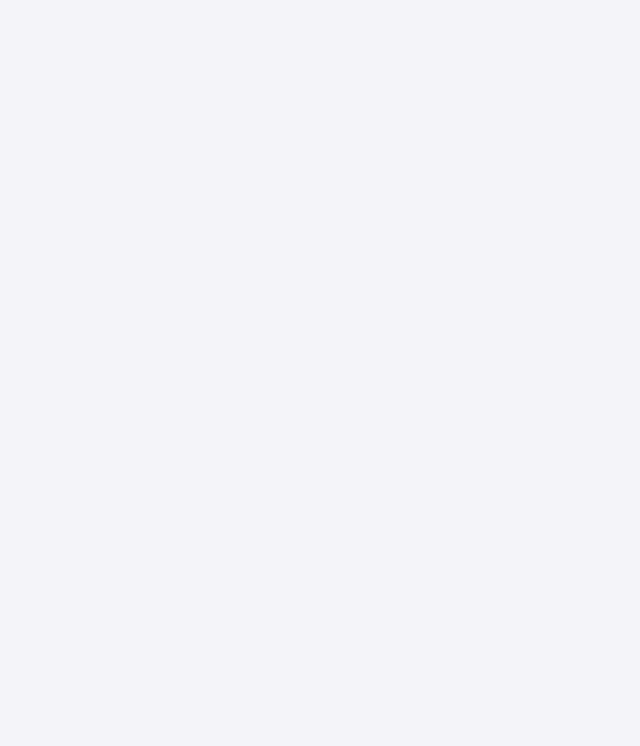
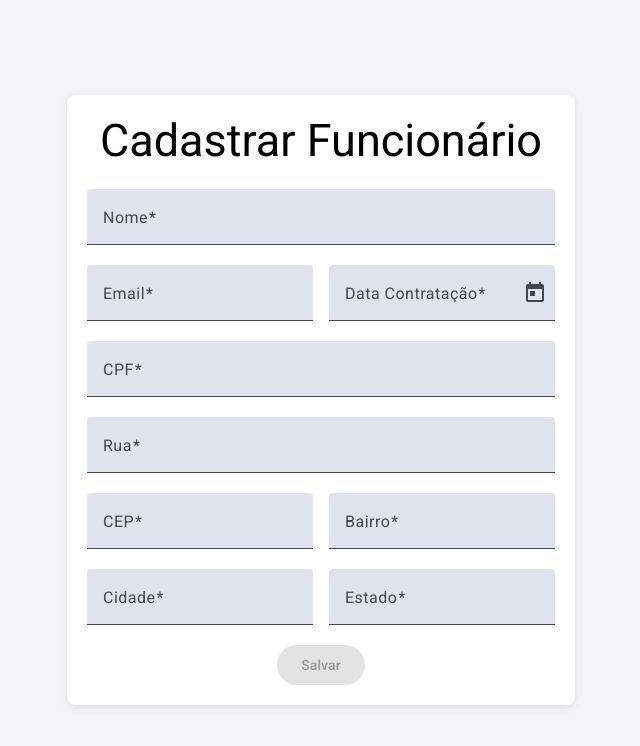
Before and after one commit to GustavoAzHenrique/Projeto-Teste-Directon, an Angular app: page /registro in a window 1280 px wide. Before the commit this address led to /. Shown: the top 746 px of the page, without its empty margins (319-959 px from the left). Built offline with nearby package versions, Linux system fonts and the light colour scheme.

Commit message:
Segundo commit

```diff
--- a/src/app/app.config.ts
+++ b/src/app/app.config.ts
@@ -6,5 +6,5 @@ import { provideClientHydration } from '@angular/platform-browser';
 import { provideAnimationsAsync } from '@angular/platform-browser/animations/async';
 
 export const appConfig: ApplicationConfig = {
-  providers: [provideZoneChangeDetection({ eventCoalescing: true }), provideRouter(routes), provideClientHydration(), provideAnimationsAsync()]
+  providers: [provideZoneChangeDetection({ eventCoalescing: true }), provideRouter(routes), provideClientHydration(), provideAnimationsAsync(), provideAnimationsAsync()]
 };
--- a/src/app/app.routes.ts
+++ b/src/app/app.routes.ts
@@ -8,4 +8,6 @@ export const routes: Routes = [
       title: 'Pagina Login',
       loadComponent: () => import('./login/login.component').then(m => m.LoginComponent)
     },
+    { path: 'registro', title: 'Pagina Cadastro', loadComponent: () => import('./registro/registro.component').then(m => m.RegistroComponent) },
+
 ];
--- /dev/null
+++ b/src/app/funcionario/funcionario-lista/funcionario-lista.component.html
@@ -0,0 +1 @@
+<p>funcionario-lista works!</p>
--- a/src/app/login/login.component.ts
+++ b/src/app/login/login.component.ts
@@ -5,7 +5,6 @@ import { MatButtonModule } from '@angular/material/button';
 import { MatCardModule } from '@angular/material/card';
 import { MatIconModule } from '@angular/material/icon';
 import { MatFormFieldModule } from '@angular/material/form-field';
-import { BrowserAnimationsModule } from '@angular/platform-browser/animations';
 import { ReactiveFormsModule } from '@angular/forms';
 import { CommonModule } from '@angular/common';
 
--- /dev/null
+++ b/src/app/registro/registro.component.html
@@ -0,0 +1,77 @@
+<mat-card class="registro-card">
+    <form [formGroup]="registroForm" (ngSubmit)="onSubmit()">
+      <h2>Cadastrar Funcionário</h2>
+
+      <mat-form-field appearance="fill" class="full-width">
+        <mat-label>Nome</mat-label>
+        <input matInput formControlName="nome" />
+        <mat-error *ngIf="registroForm.get('nome')?.hasError('required')">Nome é obrigatório</mat-error>
+      </mat-form-field>
+
+      <div class="form-row">
+        <mat-form-field appearance="fill">
+          <mat-label>Email</mat-label>
+          <input matInput formControlName="email" />
+          <mat-error *ngIf="registroForm.get('email')?.hasError('required')">Email é obrigatório</mat-error>
+          <mat-error *ngIf="registroForm.get('email')?.hasError('email')">Email inválido</mat-error>
+        </mat-form-field>
+
+        <mat-form-field appearance="fill">
+          <mat-label>Data Contratação</mat-label>
+          <input matInput [matDatepicker]="picker" formControlName="dataContratacao" />
+          <mat-datepicker-toggle matSuffix [for]="picker"></mat-datepicker-toggle>
+          <mat-datepicker #picker></mat-datepicker>
+          <mat-error *ngIf="registroForm.get('dataContratacao')?.hasError('required')">Data de contratação é obrigatória</mat-error>
+        </mat-form-field>
+      </div>
+
+      <div class="form-row">
+        <mat-form-field appearance="fill">
+          <mat-label>CPF</mat-label>
+          <input matInput formControlName="cpf" />
+          <mat-error *ngIf="registroForm.get('cpf')?.hasError('required')">CPF é obrigatório</mat-error>
+          <mat-error *ngIf="registroForm.get('cpf')?.hasError('pattern')">CPF inválido</mat-error>
+        </mat-form-field>
+  </div>
+        <div formGroupName="endereco">
+            <div class="form-row">
+          <mat-form-field appearance="fill">
+            <mat-label>Rua</mat-label>
+            <input matInput formControlName="rua" />
+            <mat-error *ngIf="registroForm.get('endereco')?.get('rua')?.hasError('required')">Rua é obrigatória</mat-error>
+          </mat-form-field>
+        </div>
+
+      <div class="form-row">
+        <mat-form-field appearance="fill">
+          <mat-label>CEP</mat-label>
+          <input matInput formControlName="cep" />
+          <mat-error *ngIf="registroForm.get('endereco')?.get('cep')?.hasError('required')">CEP é obrigatório</mat-error>
+        </mat-form-field>
+
+        <mat-form-field appearance="fill">
+          <mat-label>Bairro</mat-label>
+          <input matInput formControlName="bairro" />
+          <mat-error *ngIf="registroForm.get('endereco')?.get('bairro')?.hasError('required')">Bairro é obrigatório</mat-error>
+        </mat-form-field>
+      </div>
+
+      <div class="form-row">
+        <mat-form-field appearance="fill">
+          <mat-label>Cidade</mat-label>
+          <input matInput formControlName="cidade" />
+          <mat-error *ngIf="registroForm.get('endereco')?.get('cidade')?.hasError('required')">Cidade é obrigatória</mat-error>
+        </mat-form-field>
+
+        <mat-form-field appearance="fill">
+          <mat-label>Estado</mat-label>
+          <input matInput formControlName="estado" />
+          <mat-error *ngIf="registroForm.get('endereco')?.get('estado')?.hasError('required')">Estado é obrigatório</mat-error>
+        </mat-form-field>
+      </div>
+    </div>
+      <div class="buttons">
+        <button mat-raised-button color="primary" type="submit" [disabled]="registroForm.invalid">Salvar</button>
+      </div>
+    </form>
+  </mat-card>
--- /dev/null
+++ b/src/app/registro/registro.component.scss
@@ -0,0 +1,22 @@
+.registro-card {
+    width: 100%;
+    max-width: 800px;
+    padding: 20px;
+    box-shadow: 0 2px 10px rgba(0, 0, 0, 0.1);
+    background-color: #fff;
+    text-align: center;
+    border-radius: 8px;
+  }
+
+  .form-row {
+    display: flex;
+    gap: 16px;
+  }
+
+  .form-row mat-form-field {
+    flex: 1;
+  }
+
+  .full-width {
+    width: 100%;
+  }
--- /dev/null
+++ b/src/app/registro/registro.component.ts
@@ -0,0 +1,72 @@
+import { Component } from '@angular/core';
+import { FormBuilder, FormGroup, Validators } from '@angular/forms';
+import { MatInputModule } from '@angular/material/input';
+import { MatButtonModule } from '@angular/material/button';
+import { MatCardModule } from '@angular/material/card';
+import { MatCheckboxModule } from '@angular/material/checkbox';
+import { MatIconModule } from '@angular/material/icon';
+import { MatFormFieldModule } from '@angular/material/form-field';
+import { MatDatepickerModule } from '@angular/material/datepicker';
+import { MatNativeDateModule } from '@angular/material/core';
+import { MatSelectModule } from '@angular/material/select';
+import { BrowserAnimationsModule } from '@angular/platform-browser/animations';
+import { ReactiveFormsModule } from '@angular/forms';
+import { CommonModule } from '@angular/common';
+
+@Component({
+  selector: 'app-registro',
+  standalone: true,
+  imports: [
+    MatInputModule,
+    MatButtonModule,
+    MatCardModule,
+    MatCheckboxModule,
+    MatIconModule,
+    MatFormFieldModule,
+    MatDatepickerModule,
+    MatNativeDateModule,
+    MatSelectModule,
+    ReactiveFormsModule,
+    CommonModule,
+
+  ],
+  templateUrl: './registro.component.html',
+  styleUrls: ['./registro.component.scss']
+})
+export class RegistroComponent {
+  registroForm: FormGroup;
+
+  constructor(private fb: FormBuilder) {
+    this.registroForm = this.fb.group({
+      active: [false],
+      photo: [null],
+      nome: ['', Validators.required],
+      email: ['', [Validators.required, Validators.email]],
+      dataContratacao: ['', Validators.required],
+      cpf: ['', [Validators.required, Validators.pattern('[0-9]{11}')]],
+      endereco: this.fb.group({
+        rua: ['', Validators.required],
+        cep: ['', Validators.required],
+        bairro: ['', Validators.required],
+        cidade: ['', Validators.required],
+        estado: ['', Validators.required]
+      })
+    });
+  }
+
+  onSubmit() {
+    if (this.registroForm.valid) {
+      console.log('registro', this.registroForm.value);
+      // Lógica de registro
+    }
+  }
+
+  onFileChange(event: any) {
+    if (event.target.files.length > 0) {
+      const file = event.target.files[0];
+      this.registroForm.patchValue({
+        photo: file
+      });
+    }
+  }
+}
--- a/src/styles.scss
+++ b/src/styles.scss
@@ -18,3 +18,6 @@ html, body {
     width: 100%;
     height: 100%;
   }
+
+html, body { height: 100%; }
+body { margin: 0; font-family: Roboto, "Helvetica Neue", sans-serif; }
```
Also changed, not shown: src/app/funcionario/funcionario-lista/funcionario-lista.component.ts (added, +73 -0 lines), src/app/funcionario/funcionario-lista/funcionario-lista.component.scss (added), 2 other files (tests, documents, lock files or other folders).
